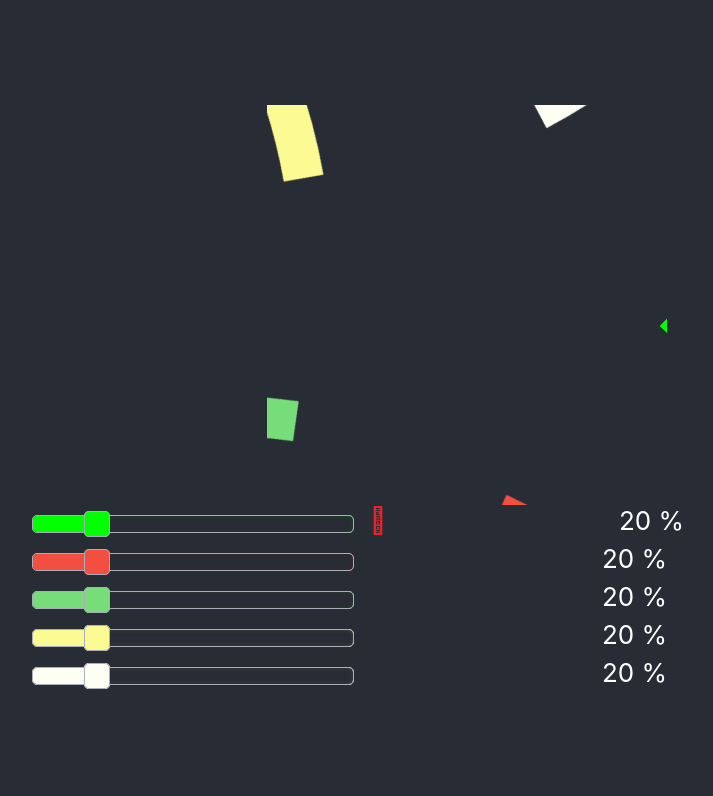
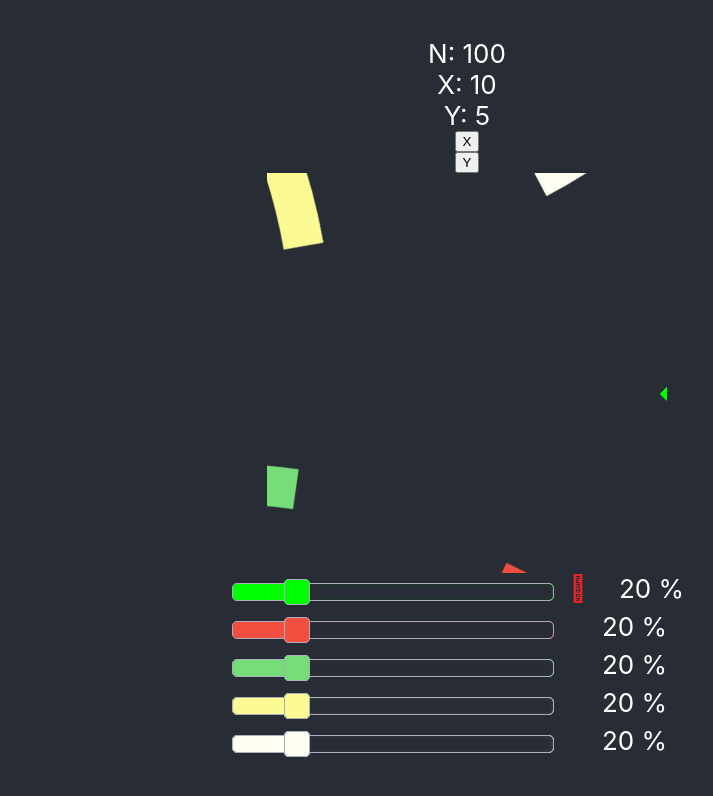
Before and after one commit to ImMara/REACT_TESTER_COMP_LIB, a React (Create React App) app: page / in a window 1280 px wide. Shown: the top 796 px of the page, without its empty margins (173-886 px from the left). Built offline with nearby package versions, Linux system fonts and the light colour scheme.

Commit message:
Test setXY

```diff
--- a/src/App.js
+++ b/src/App.js
@@ -2,7 +2,7 @@ import logo from './logo.svg';
 import './App.css';
 import Diagram from "./components/diagram/diagram";
 import RangeSlider from "./components/rangeSlider/rangeSlider";
-import {useState} from "react";
+import {useState,useEffect,useRef} from "react";
 
 function App() {
     const fakeValues = [
@@ -15,6 +15,10 @@ function App() {
 
     const [values , setValues]   = useState(fakeValues)
 
+    const handleLocking = ( index , value ) =>{
+        values[index].lock = value;
+        setValues([...values])
+    }
     const handleChange = ( index , value ) =>{
         let total = 0
         let reste = 0
@@ -44,9 +48,59 @@ function App() {
         setValues([...values])
     }
 
+
+
+
+
+    const [x , setX]   = useState(10)
+    const [y , setY]   = useState(5)
+    const Test = (props) => {
+        const [n , setN]   = useState(100)
+        const [timer , setTimer]   = useState(null)
+
+        useEffect(() => {
+
+            console.log(n)
+            //console.log(props)
+
+            // if(timer) clearInterval(timer)
+            // setTimer(setInterval(
+            //     ()=>{
+            //         console.log(n)
+            //     }
+            // ,1000))
+            // console.log("click")
+
+        },[])
+
+        const add= () =>{
+            setN(n+1)
+        }
+
+        return (<>
+            <div onClick={add}>N: {n}</div>
+            <div>X: {props.x}</div>
+            <div>Y: {props.y}</div>
+        </>)
+    }
+    const incrementX = () =>{
+        setX(x+1)
+    }
+    const incrementY = () =>{
+        setY(y+1)
+    }
+
+
+
+
+
+
   return (
     <div className="App">
       <header className="App-header">
+        <Test x={x} y={y} />
+        <button onClick={incrementX} >X</button>
+        <button onClick={incrementY} >Y</button>
         <Diagram
             height={400}
             textColor={"#fff"}
@@ -59,7 +113,6 @@ function App() {
             />
         <div>
             { values.map((v,key) =>(
-                    <>
                 <RangeSlider
                     key={key}
                     effect={''}
@@ -69,8 +122,8 @@ function App() {
                     lock={v.lock}
                     percent={v.percent}
                     change={handleChange}
+                    locking={handleLocking}
                 />
-                    </>
             )) }
         </div>
       </header>
--- a/src/components/rangeSlider/rangeSlider.jsx
+++ b/src/components/rangeSlider/rangeSlider.jsx
@@ -2,6 +2,8 @@ import React, {useState , useEffect} from 'react'
 import './rangeSlider.scss'
 
 const RangeSlider = (props) => {
+
+    const [lock , setLock] = useState(props.lock)
 
     const getColor = () => {
         const color = props.effect
@@ -16,9 +18,12 @@ const RangeSlider = (props) => {
 
     useEffect(() => {
 
+        // console.log("launch")
+
             chartSelector = document.querySelectorAll(".chartSelector span:first-child")
             coloredBar = document.querySelectorAll(".chartSelector span:nth-child(2)")
             let bar = document.querySelectorAll(".chartSelector")
+            let lockers = document.querySelectorAll(".locker")
 
 
             document.addEventListener("mousemove", (e) => {
@@ -31,6 +36,11 @@ const RangeSlider = (props) => {
                 )
             })
 
+            lockers[props.index].addEventListener("click", (e) => {
+                setLock(!lock)
+                // console.log(lock)
+                // props.locking(props.index,lock)
+            })
             bar[props.index].addEventListener("mousedown", (e) => {
                 resize()
                 e.stopImmediatePropagation()
@@ -55,7 +65,7 @@ const RangeSlider = (props) => {
 
     const resize = () => {
 
-        if(!props.lock){
+        if(!lock){
             props.change(props.index,parseInt(value))
 
             coloredBar[props.index].style.left = value + "%";
@@ -72,14 +82,14 @@ const RangeSlider = (props) => {
                 <span style={{left:props.percent+'%',backgroundColor: props.color , filter : "drop-shadow("+getColor()+" "+props.color+")"}} />
                 <span style={{left:props.percent+'%',width:props.percent+'%',backgroundColor: props.color , filter : "drop-shadow("+getColor()+" "+props.color+")"}} />
             </div>
-            <div>
-                {props.lock === true ?
+            <div className="locker">
+                {lock === true ?
                     <i className="fal fa-user-lock" style={{ marginLeft:"15px" , color:"#E3242B"}}/>
                         :
                     <i className="fal fa-user-unlock" style={{ marginLeft:"15px" , color:"#b0f2b6"}}/>
                 }
             </div>
-            <div style={{ width:'500px',  marginLeft:"15px"}}> {value} %</div>
+            <div style={{ width:'100px',  marginLeft:"15px",  whiteSpace:"nowrap"}}> {value} %</div>
         </div>
     )
 }
--- a/src/components/rangeSlider/rangeSlider.scss
+++ b/src/components/rangeSlider/rangeSlider.scss
@@ -1,3 +1,7 @@
+body{
+  overflow-x: hidden;
+}
+
 .chartSelector {
   z-index: 1;
   margin-top: 10px;
```
Lines whose indentation alone changed are shown as unchanged.
